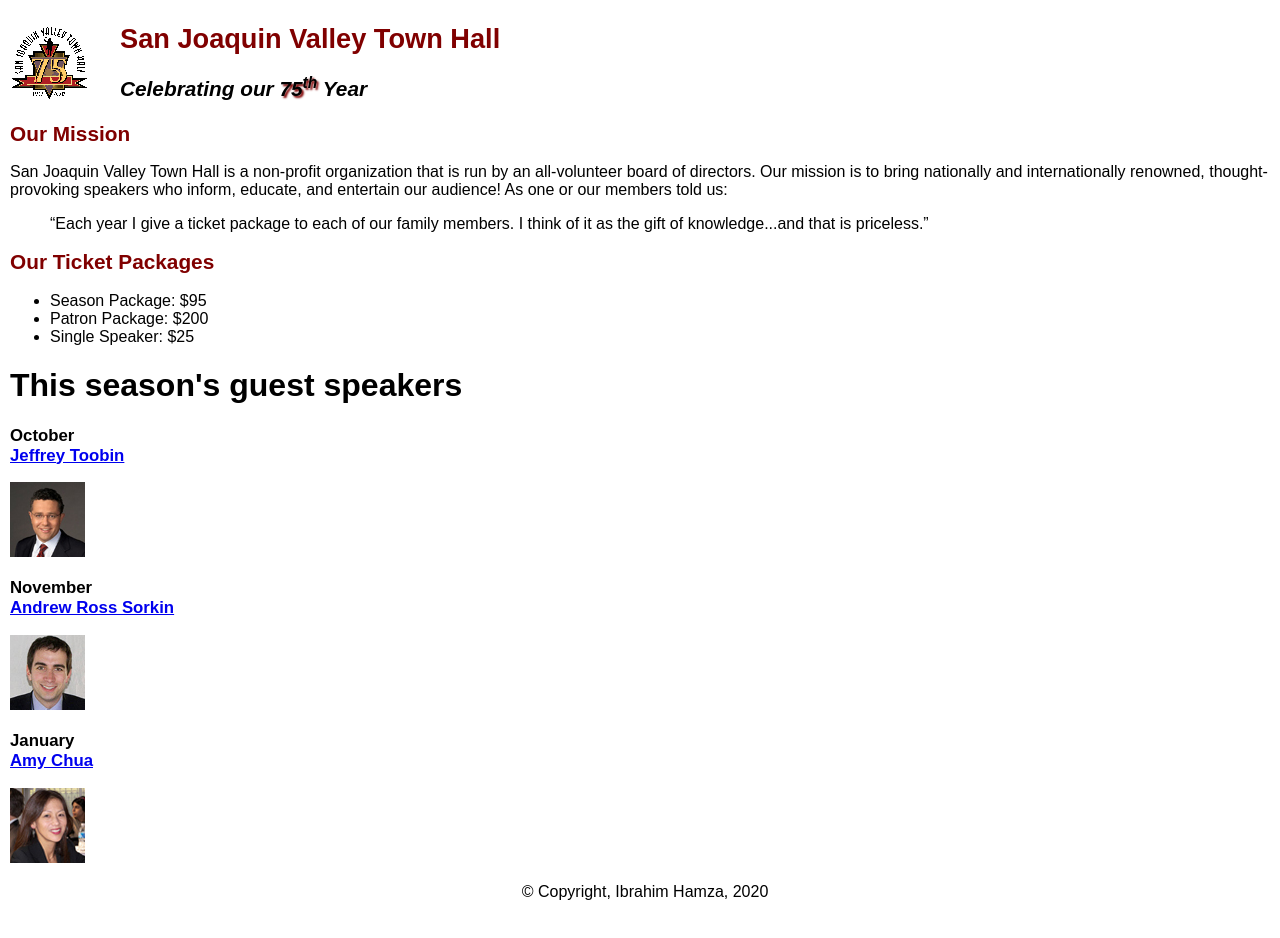
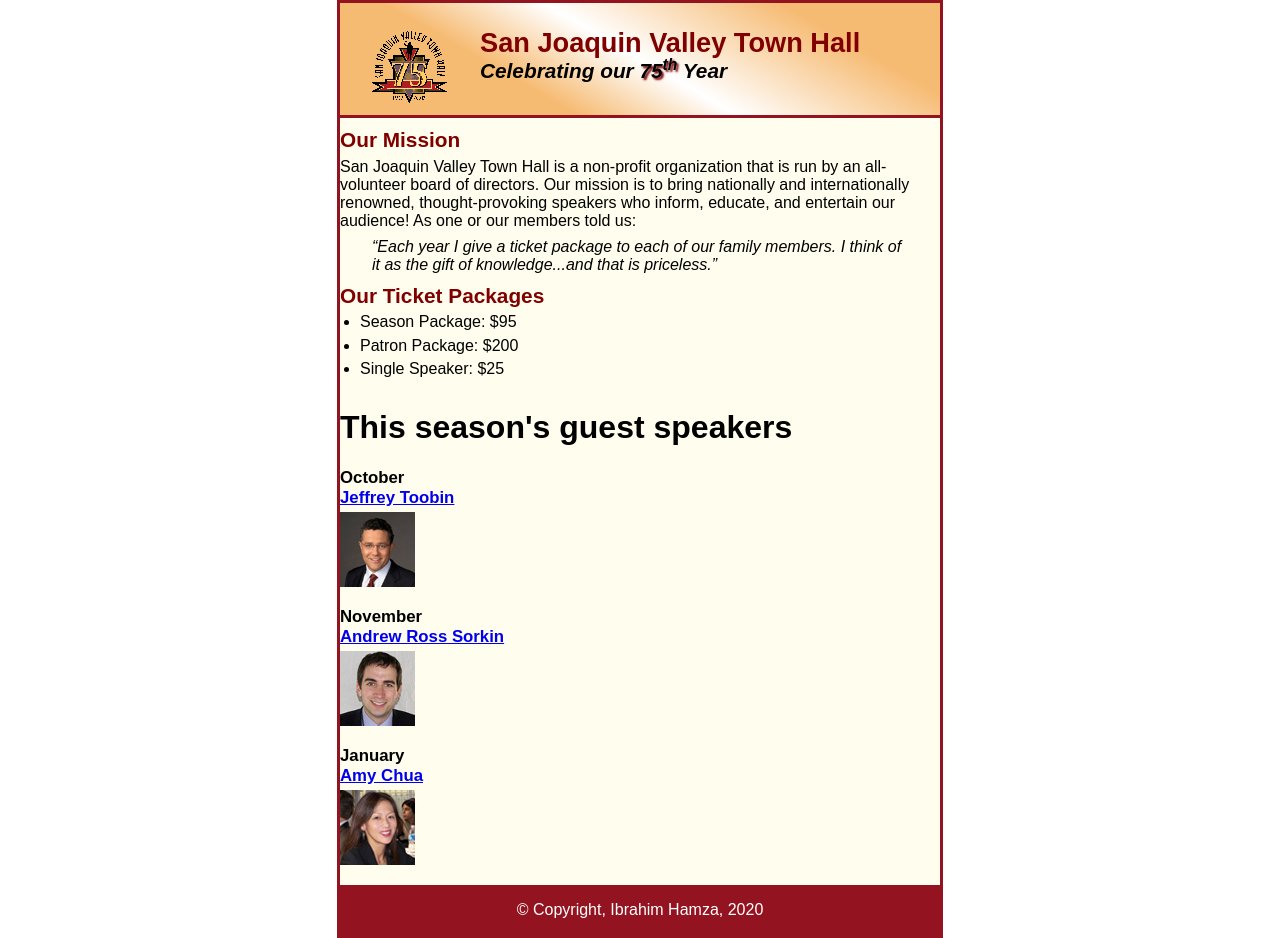
Before and after one commit to ibrahimhz/A10, a plain HTML site: page index.html in a window 1280 px wide. Before the commit the page ends 917 px from the top, so only its background shows below. Drawn offline with Linux system fonts and the light colour scheme.

Commit message:
First attempt

```diff
--- a/exercises/town_hall_1/styles/main.css
+++ b/exercises/town_hall_1/styles/main.css
@@ -1,14 +1,36 @@
 /* the styles for the elements */
+* {
+	margin: 0;
+	padding: 0;
+}
+
+html{
+	background-color: white;
+}
+
 body {
 	font-family: Arial, Helvetica, sans-serif;
+	width: 600px;
     font-size: 100%;
-	margin-left: 10px;
+	margin: 0 auto;
+	border: 3px solid #931420;
+	background-color:  #fffded;
+
 }
 
 
 /* the styles for the header */
+header {
+	padding: 1.5em 0 2em 0;
+	border-bottom: 3px solid #931420;
+	background-image: -moz-linear-gradient(30deg, #f6bb73 0%, #f6bb73 30%, white 50%, #f6bb73 80%, #f6bb73 100%);
+	background-image: -webkit-linear-gradient(30deg, #f6bb73 0%, #f6bb73 30%, white 50%, #f6bb73 80%, #f6bb73 100%);
+	background-image: -o-linear-gradient(30deg, #f6bb73 0%, #f6bb73 30%, white 50%, #f6bb73 80%, #f6bb73 100%);
+	background-image: linear-gradient(30deg, #f6bb73 0%, #f6bb73 30%, white 50%, #f6bb73 80%, #f6bb73 100%);
+}
 header img {
 	float: left;
+	padding: 0 30px;
 }
 .shadow {
 	text-shadow: 2px 2px 2px #800000;
@@ -16,36 +38,58 @@ header img {
 header h2 {
 	font-size: 170%;
 	color: #800000;
-	text-indent: 30px;
 }
 header h3 {
 	font-size: 130%;
 	font-style: italic;
-	text-indent: 30px;
-
 
 
 /* the styles for the section */
 main {
 	clear: left;
+	padding: 0 30px;
 }
 main h1 {
 	font-size: 150%;
+	border-top: 3px solid #931420;
+	border-bottom: 3px solid #931420;
+	padding: 0.3em 0;
+
 }
 }
 main h2 {
 	font-size: 130%;
 	color: #800000;
+	padding: 0.5em 0 0.25em 0;
 }
 main h3 {
 	font-size: 105%;
+	padding-bottom: 0.25em;
+}
+ main img{
+	 padding-bottom: 1em;
+ }
+ main p{
+	 padding-bottom: 0.5em;
+ }
+ main blockquote{
+	 padding: 0 2em;
+	 font-style: italic;
 
-}
-
+ }
+ main ul{
+	 padding: 0 0 0.25em 1.25em;
+ }
+ main li{
+	 padding: 0 0 0.35em 0;
+ }
 a:focus, a:hover {
 	font-style: italic;
 }
 /* the styles for the footer */
 footer {
 	text-align: center;
+	background-color: #931420;
+	color: white;
+	padding: 1em 0;
 }
```
Also changed, not shown: index.html (indentation only), 1 other file.
